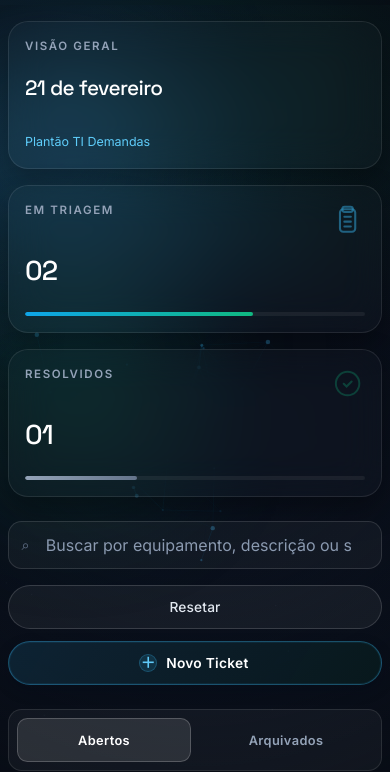
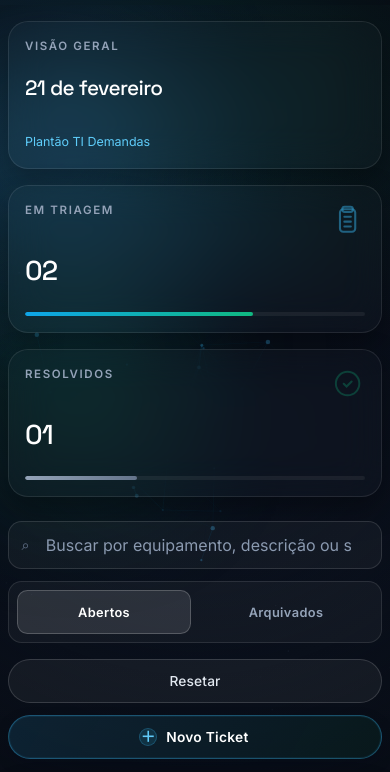
Before and after one commit to juninalmeida/ticket-health-api, a website with bundled scripts: page docs/apiFakeFront/index.html in a window 390 px wide. Shown: the part 74-846 px from the top of the page. Built offline with nearby package versions, Linux system fonts and the light colour scheme.

Commit message:
refactor(ui): implement mobile-first tabs and improve accessibility
- Remove duplicated mobile tabs from DOM to follow DRY principle
- Update CSS to use mobile-first approach for tab navigation
- Clean up unused mobile tab references in state rendering
- Fix aria-label typo in ticket section for better a11y

```diff
--- a/docs/apiFakeFront/index.html
+++ b/docs/apiFakeFront/index.html
@@ -193,11 +193,7 @@
               />
             </label>
 
-            <div
-              class="tabs tabs--desktop"
-              role="tablist"
-              aria-label="Filtro desktop"
-            >
+            <div class="tabs" role="tablist">
               <button
                 id="tab-open"
                 type="button"
@@ -241,35 +237,6 @@
             </button>
           </div>
         </section>
-
-        <div
-          class="tabs tabs--mobile"
-          role="tablist"
-          aria-label="Filtro mobile"
-        >
-          <button
-            id="tab-open-mobile"
-            type="button"
-            role="tab"
-            class="tab"
-            aria-selected="true"
-            data-action="set-filter"
-            data-filter="open"
-          >
-            Abertos
-          </button>
-          <button
-            id="tab-closed-mobile"
-            type="button"
-            role="tab"
-            class="tab"
-            aria-selected="false"
-            data-action="set-filter"
-            data-filter="closed"
-          >
-            Arquivados
-          </button>
-        </div>
 
         <section class="tickets" aria-label="Lista de tickets">
           <div id="ticket-list" class="tickets__list" aria-live="polite"></div>
--- a/docs/apiFakeFront/js/render/renderApp.js
+++ b/docs/apiFakeFront/js/render/renderApp.js
@@ -3,8 +3,6 @@ import { ticketCardNode } from "./templates.js";
 const FILTER_TAB_IDS = [
   { id: "tab-open", filter: "open" },
   { id: "tab-closed", filter: "closed" },
-  { id: "tab-open-mobile", filter: "open" },
-  { id: "tab-closed-mobile", filter: "closed" },
 ];
 
 function getVisibleTickets(state) {
@@ -19,7 +17,8 @@ function getVisibleTickets(state) {
       return true;
     }
 
-    const haystack = `${ticket.equipment} ${ticket.description} ${ticket.userName}`.toLowerCase();
+    const haystack =
+      `${ticket.equipment} ${ticket.description} ${ticket.userName}`.toLowerCase();
     return haystack.includes(term);
   });
 }
@@ -46,8 +45,12 @@ export function renderApp(state) {
   const listEl = document.getElementById("ticket-list");
   const emptyEl = document.getElementById("empty-state");
 
-  const openCount = state.tickets.filter((ticket) => ticket.status === "open").length;
-  const closedCount = state.tickets.filter((ticket) => ticket.status === "closed").length;
+  const openCount = state.tickets.filter(
+    (ticket) => ticket.status === "open",
+  ).length;
+  const closedCount = state.tickets.filter(
+    (ticket) => ticket.status === "closed",
+  ).length;
   const total = state.tickets.length || 1;
 
   openEl.textContent = String(openCount).padStart(2, "0");
--- a/docs/apiFakeFront/styles/app.css
+++ b/docs/apiFakeFront/styles/app.css
@@ -33,7 +33,11 @@
 
 .bg-vignette {
   z-index: 0;
-  background: radial-gradient(circle at center, transparent 28%, rgb(var(--bg-rgb) / 0.86) 100%);
+  background: radial-gradient(
+    circle at center,
+    transparent 28%,
+    rgb(var(--bg-rgb) / 0.86) 100%
+  );
 }
 
 .bg-orb {
@@ -181,14 +185,6 @@
   gap: var(--space-3);
 }
 
-.tabs--desktop {
-  display: none;
-}
-
-.tabs--mobile {
-  display: flex;
-}
-
 .tickets {
   display: grid;
   gap: var(--space-4);
@@ -320,6 +316,11 @@
   pointer-events: none;
 }
 
+.tabs {
+  display: flex;
+  width: 100%;
+}
+
 @media (min-width: 40rem) {
   .avatar {
     width: 2rem;
@@ -344,12 +345,9 @@
     justify-content: end;
   }
 
-  .tabs--desktop {
+  .tabs {
+    width: auto;
     display: inline-flex;
-  }
-
-  .tabs--mobile {
-    display: none;
   }
 
   .form__actions {
```
